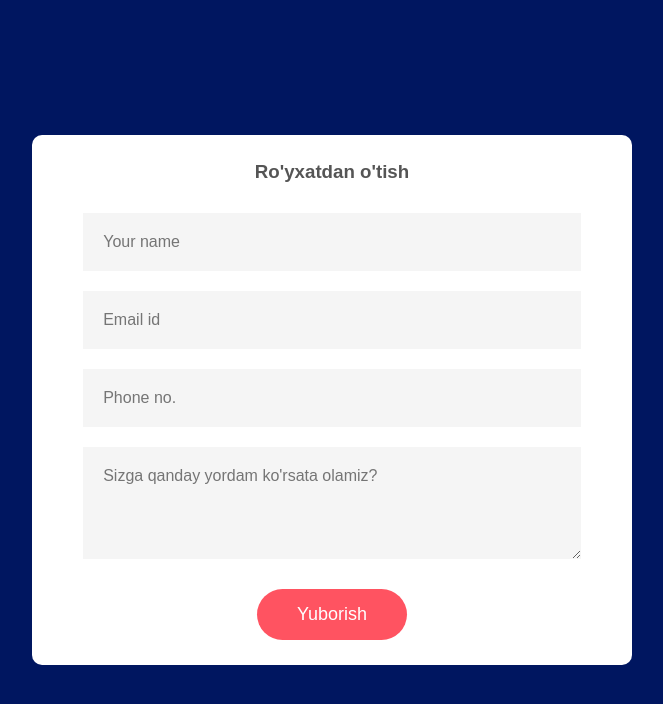
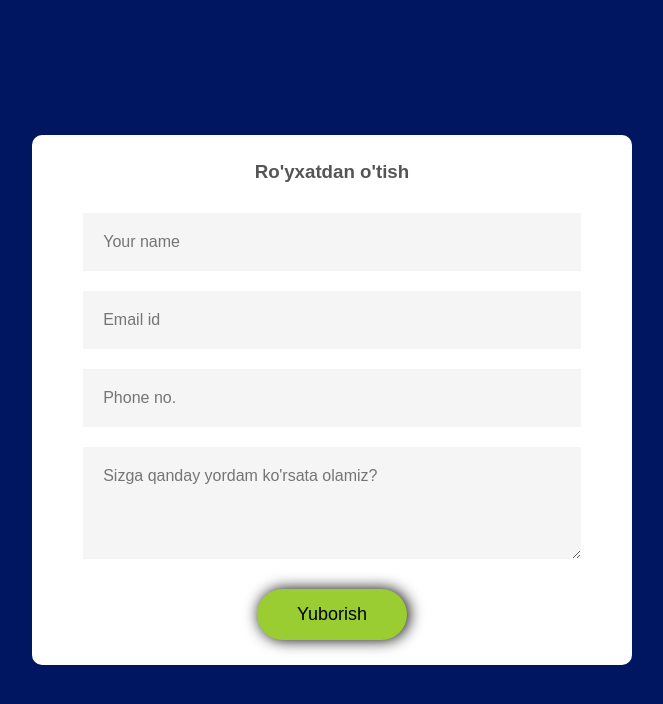
Before and after one commit to ShoxruhAnorboyev/maktabSayti, a plain HTML site: page index.html in a window 1280 px wide. Shown: the whole page, without its empty margins (308-971 px from the left). Drawn offline with Linux system fonts and the light colour scheme.

Commit message:
formButton

```diff
--- a/css/style.css
+++ b/css/style.css
@@ -41,8 +41,8 @@ form input, form textarea{
 }
 form button{
     padding: 15px;
-    background: #ff5361;
-    color: #fff;
+    background: yellowgreen ;
+    color: #000;
     font-size: 18px;
     border: 0;
     outline: none;
@@ -50,4 +50,5 @@ form button{
     width: 150px;
     margin: 20px auto 0;
     border-radius: 30px;
+    box-shadow: 2px 0 15px 0;
 }
```
